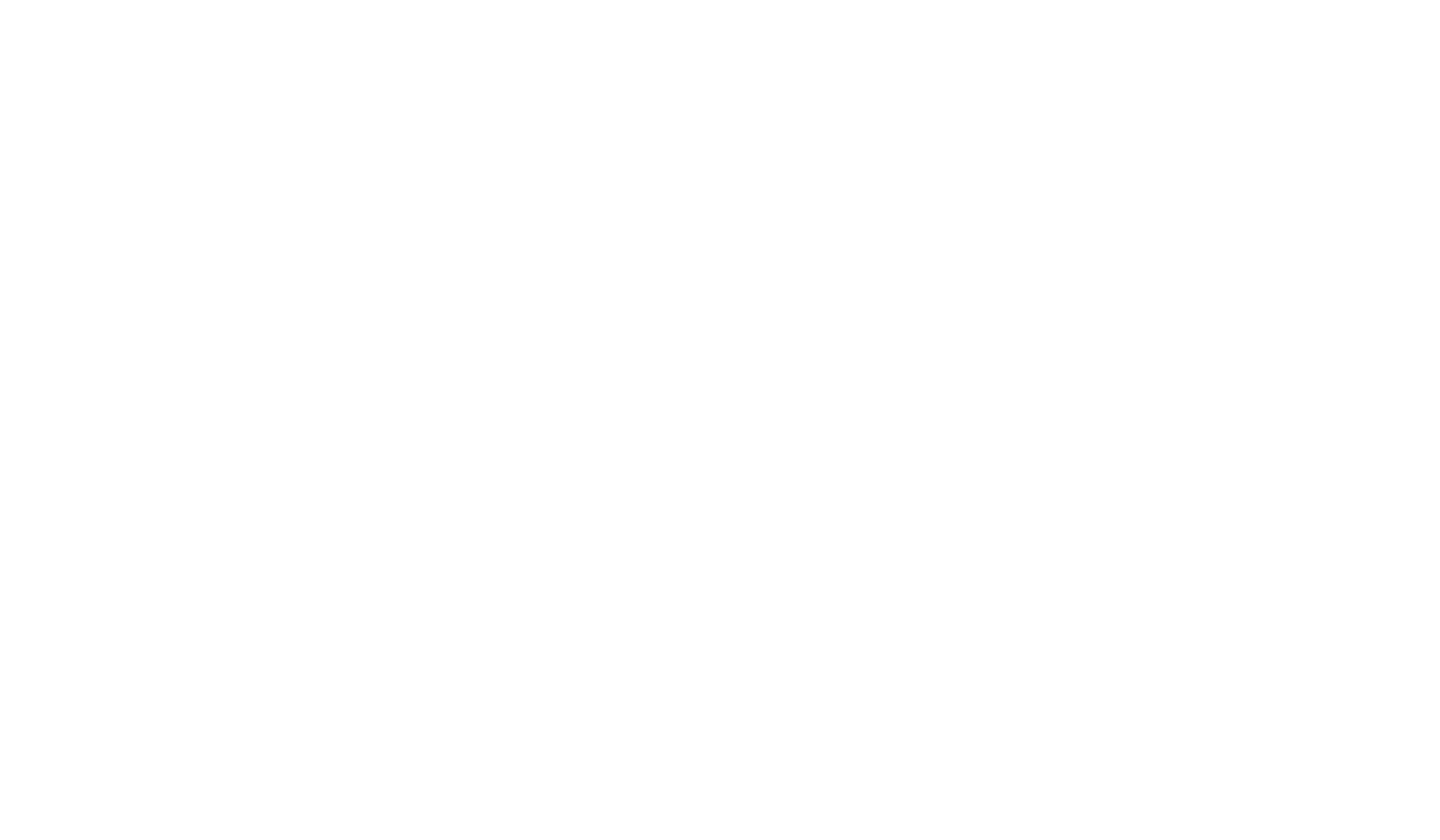
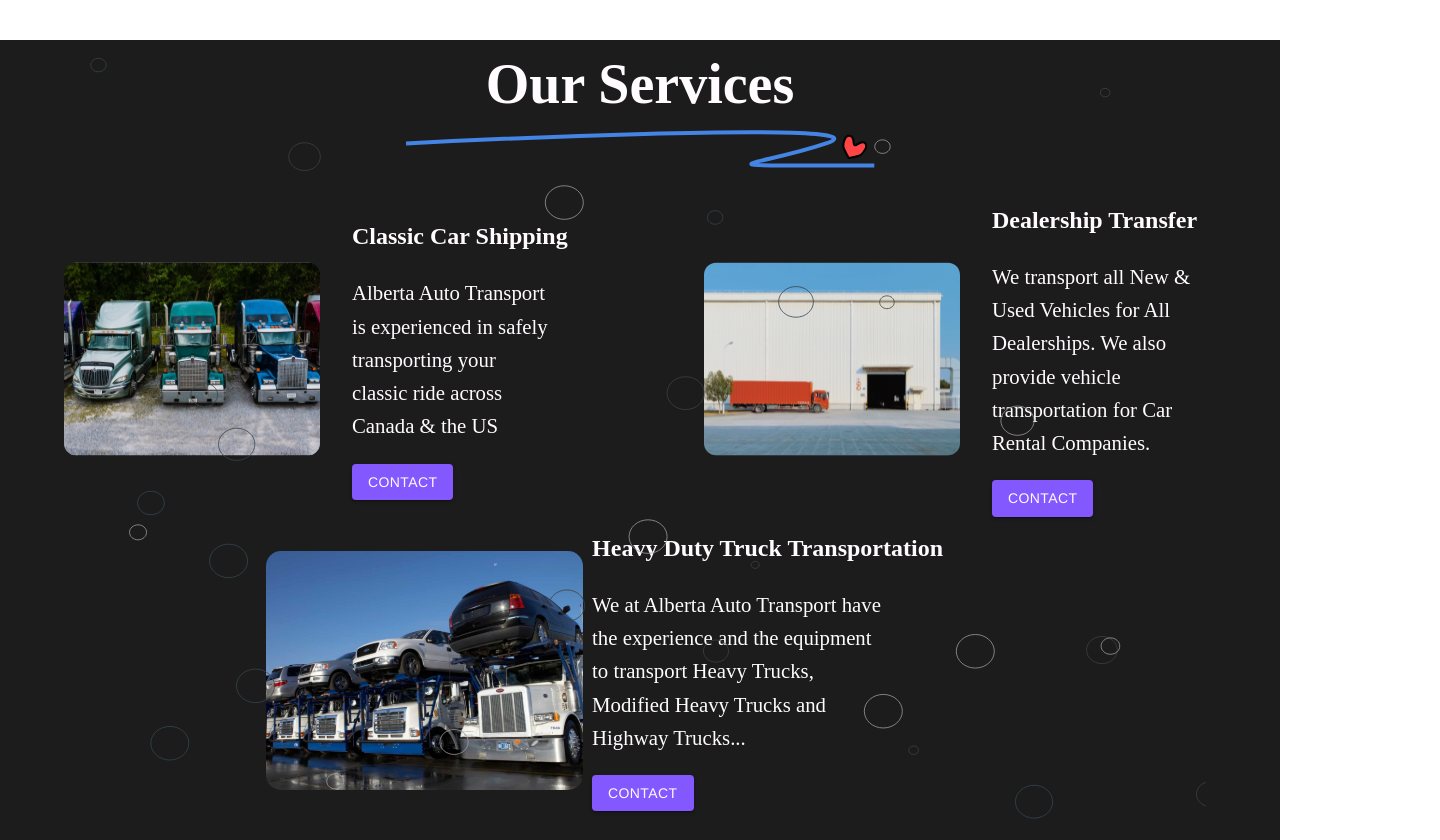
Before and after one commit to TieuVanHien/auto-haul, a React (Create React App) app: page / in a window 1280 px wide. Shown: the part 1560-2400 px from the top of the page, 1440 px wide, since content can reach past the window. Built offline with nearby package versions, Linux system fonts and the light colour scheme; a web font is replaced by a local one.

Commit message:
completed service section

```diff
--- a/src/App.js
+++ b/src/App.js
@@ -1,7 +1,7 @@
 import { Nav } from "./components";
 import { BrowserRouter as Router } from "react-router-dom";
 import { Home, About, Service } from "./section";
-import { BrowserRouter, Routes, Route } from "react-router-dom";
+// import { BrowserRouter, Routes, Route } from "react-router-dom";
 
 function App() {
   return (
--- a/src/scss/sections/about.scss
+++ b/src/scss/sections/about.scss
@@ -2,6 +2,7 @@
 
 .about {
   .container {
+    width: 100%;
     @for $index from 1 through 6 {
       h#{$index} {
         color: $black;
--- a/src/scss/sections/index.scss
+++ b/src/scss/sections/index.scss
@@ -1,2 +1,3 @@
 @forward "./home.scss";
 @forward "./about.scss";
+@forward "./service.scss";
--- /dev/null
+++ b/src/scss/sections/service.scss
@@ -0,0 +1,67 @@
+@use "../typography" as *;
+
+.service {
+  .container {
+    background-color: $black;
+    width: 100%;
+    display: flex;
+    flex-direction: column;
+    .heading {
+      width: 100%;
+      height: 15%;
+      display: flex;
+      flex-direction: column;
+      align-items: center;
+    }
+    .bubble {
+      width: 100%;
+      height: 100%;
+      position: absolute;
+    }
+    .service-board {
+      height: 85%;
+      width: 100%;
+      display: flex;
+      flex-direction: column;
+      justify-content: center;
+      align-items: center;
+      .top {
+        height: 50%;
+        width: 100%;
+        display: flex;
+        justify-content: space-around;
+        align-items: flex-start;
+        .board {
+          display: flex;
+          justify-content: space-around;
+          align-items: center;
+          img {
+            width: 40%;
+            height: 80%;
+            margin-left: 4em;
+            margin-right: 2em;
+          }
+          width: 50%;
+          height: 100%;
+          .details {
+            width: 55%;
+          }
+        }
+      }
+      .bottom {
+        display: flex;
+        justify-content: center;
+        align-items: center;
+        .board {
+          width: 60%;
+          display: flex;
+          justify-content: space-evenly;
+          align-items: center;
+          .details {
+            width: 55%;
+          }
+        }
+      }
+    }
+  }
+}
--- a/src/section/service.js
+++ b/src/section/service.js
@@ -1,9 +1,67 @@
 import React from "react";
+import Line from "../images/heading-service.svg";
+import bubble from "../images/bubbleBackground.svg";
+import service1 from "../images/service-1.svg";
+import service2 from "../images/service-2.svg";
+import service3 from "../images/service-3.svg";
+import { Button } from "@mui/material";
 
 export const Service = () => {
   return (
     <sections className="service">
-      <div className="container"></div>
+      <div className="container">
+        <img className="bubble" src={bubble} alt="bubble background" />
+        <div className="heading">
+          <h1>Our Services</h1>
+          <img src={Line} alt="decorated heading" />
+        </div>
+        <div className="service-board">
+          <div className="top">
+            <div className="top board">
+              <img src={service1} alt="auto hauler service image1" />
+              <div className="details">
+                <h4>Classic Car Shipping</h4>
+                <p>
+                  Alberta Auto Transport is experienced in safely transporting
+                  your classic ride across Canada & the US
+                </p>
+                <Button className="button" variant="contained">
+                  Contact
+                </Button>
+              </div>
+            </div>
+            <div className="top board">
+              <img src={service2} alt="auto hauler service image2" />
+              <div className="details">
+                <h4>Dealership Transfer</h4>
+                <p>
+                  We transport all New & Used Vehicles for All Dealerships. We
+                  also provide vehicle transportation for Car Rental Companies.
+                </p>
+                <Button className="button" variant="contained">
+                  Contact
+                </Button>
+              </div>
+            </div>
+          </div>
+          <div className="bottom">
+            <div className="bottom board">
+              <img src={service3} alt="auto hauler service image3" />
+              <div className="details">
+                <h4>Heavy Duty Truck Transportation</h4>
+                <p>
+                  We at Alberta Auto Transport have the experience and the
+                  equipment to transport Heavy Trucks, Modified Heavy Trucks and
+                  Highway Trucks...
+                </p>
+                <Button className="button" variant="contained">
+                  Contact
+                </Button>
+              </div>
+            </div>
+          </div>
+        </div>
+      </div>
     </sections>
   );
 };
```
Also changed, not shown: src/images/bubbleBackground.svg (added), src/images/heading-service.svg (added).
